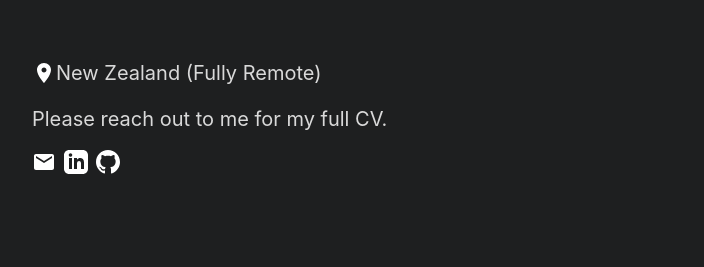
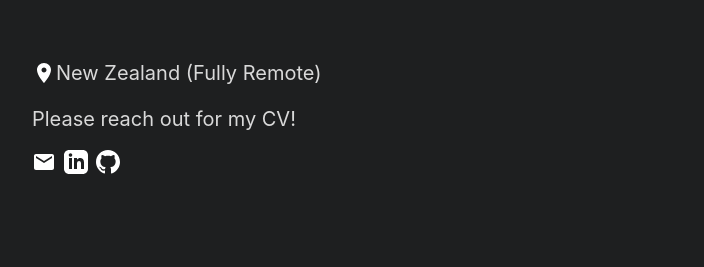
Before and after one commit to magnusmaynard/magnusmaynard.github.io, a Jekyll site: the page built from index.md, in a window 1280 px wide. Shown: the part 916-1183 px from the top of the page, without its empty margins (272-976 px from the left). Built offline with Jekyll 4.4.1, drawn with Linux system fonts in a browser that asks for light colours.

Commit message:
Update index.md

```diff
--- a/index.md
+++ b/index.md
@@ -29,7 +29,8 @@ Based in **New Zealand** and available for **remote**, **part-time contract work
 </div>
 
 
-Please reach out to me for my full CV.
+Please reach out for my CV!
+
 <div style="display: flex;">
   <a href="mailto:contact@magnus.co.uk" style="display: flex; margin-right:8px;">
     <img aria-hidden="true" style="filter: invert(1.0)" src="{{ '/assets/icons/email.svg' | relative_url }}"/>
```
